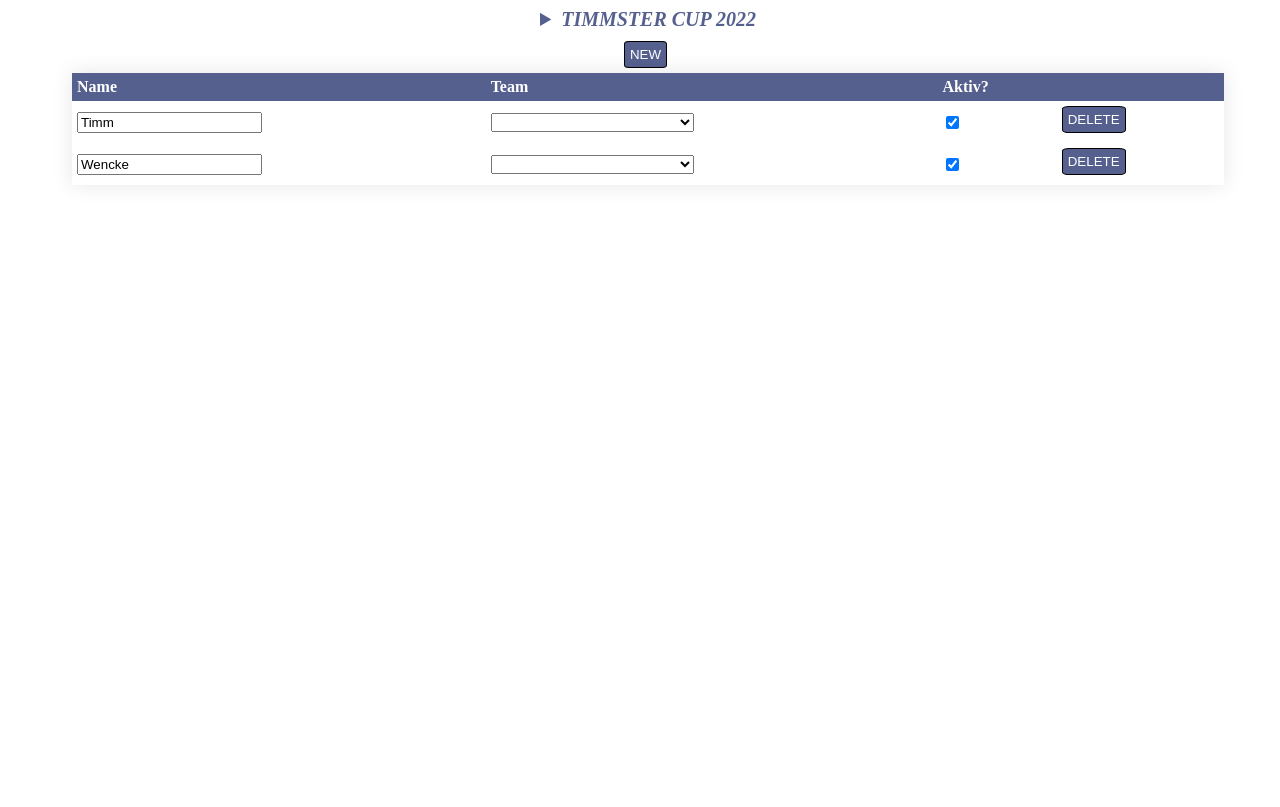
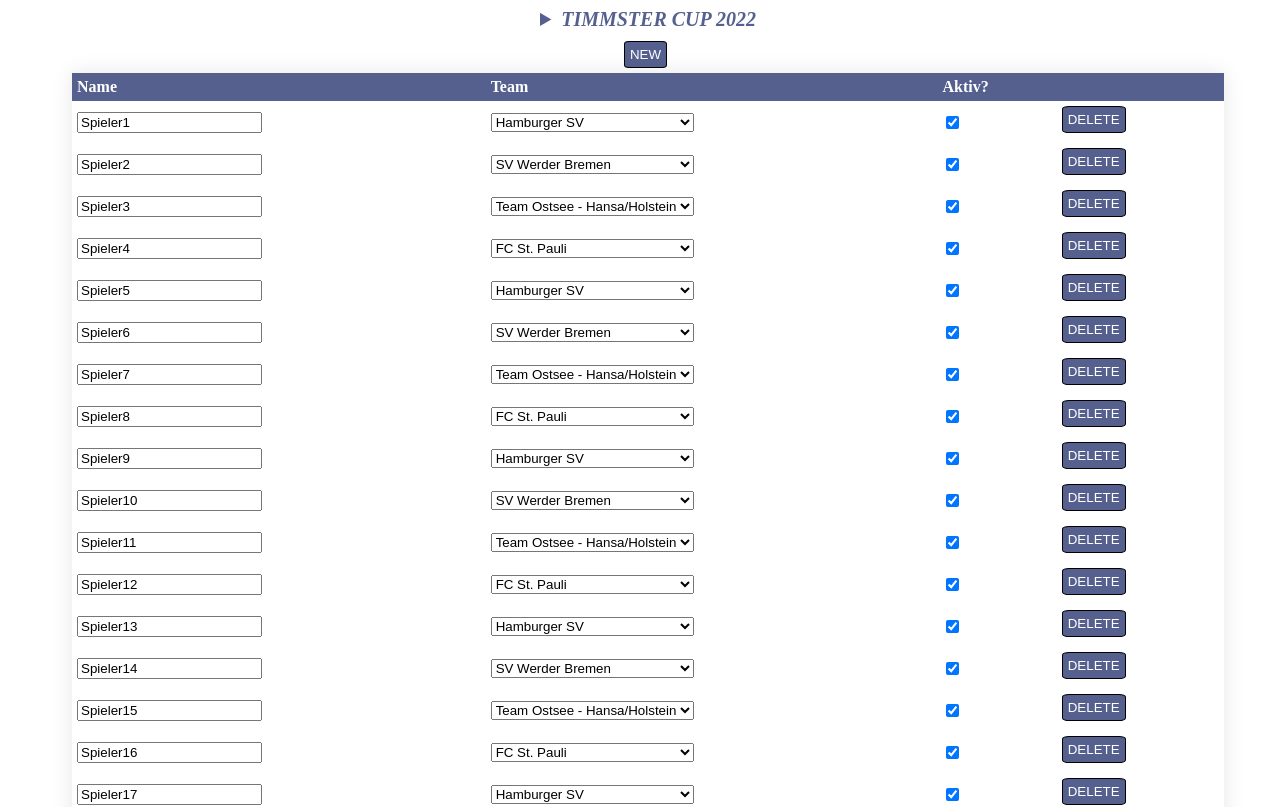
Before and after one commit to Timmster/timmster-cup, an Angular app: page /data in a window 1280 px wide. Shown: the top 807 px of the page. Built offline with nearby package versions, Linux system fonts and the light colour scheme.

Commit message:
3 files modified

```diff
--- a/src/app/DB.ts
+++ b/src/app/DB.ts
@@ -2,7 +2,7 @@ import { TcPlayer } from './model/TcPlayer';
 import { TcTeam } from './model/TcTeam';
 import { TcTournament } from './model/TcTournament';
 
-const FORCE_REFRESH = false;
+const FORCE_REFRESH = true;
 export let DATA: TcTournament;
 const KEY = 'DATA';
 
@@ -17,7 +17,13 @@ export const initData = () => {
     new TcTeam(3, 'SV Werder Bremen', 'WERDER', '', ''),
     new TcTeam(4, 'Team Ostsee - Hansa/Holstein', 'OSTSEE', '', ''),
   ];
-  const PLAYERS = [new TcPlayer('Timm'), new TcPlayer('Wencke')];
+  const PLAYERS = [];
+  for (let i = 1; i < 25; i++) {
+    const p = new TcPlayer('Spieler' + i);
+    p.team = TEAMS[i % TEAMS.length];
+    PLAYERS.push(p);
+  }
+
   DATA = new TcTournament(PLAYERS, TEAMS);
   saveData();
 };
@@ -32,12 +38,12 @@ export const loadData = () => {
 
 const autoSave = () => {
   setTimeout(() => {
-    // Automatisch Speichern alle 2 Sekunden
+    // Automatisch Speichern alle 30 Sekunden
     saveData();
     console.log('SAVED');
     autoSave();
-  }, 2000);
+  }, 30000);
 };
 
 loadData();
-autoSave();
+// autoSave();
--- a/src/app/views/data/data.component.html
+++ b/src/app/views/data/data.component.html
@@ -12,7 +12,9 @@
     <td>
       <select [(ngModel)]="spieler.team">
         <option></option>
-        <option *ngFor="let team of getTeams()">{{ team.name }}</option>
+        <option *ngFor="let team of getTeams()" [ngValue]="team">
+          {{ team.name }}
+        </option>
       </select>
     </td>
     <td><input type="checkbox" [(ngModel)]="spieler.active" /></td>
```
Also changed, not shown: src/app/model/TcTournament.ts (+7 -1 lines).
